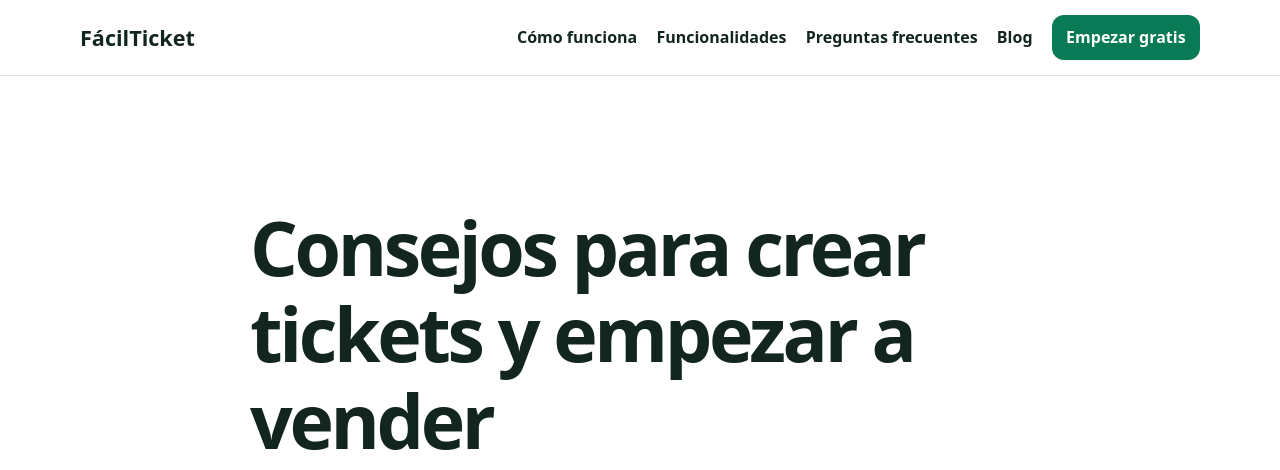
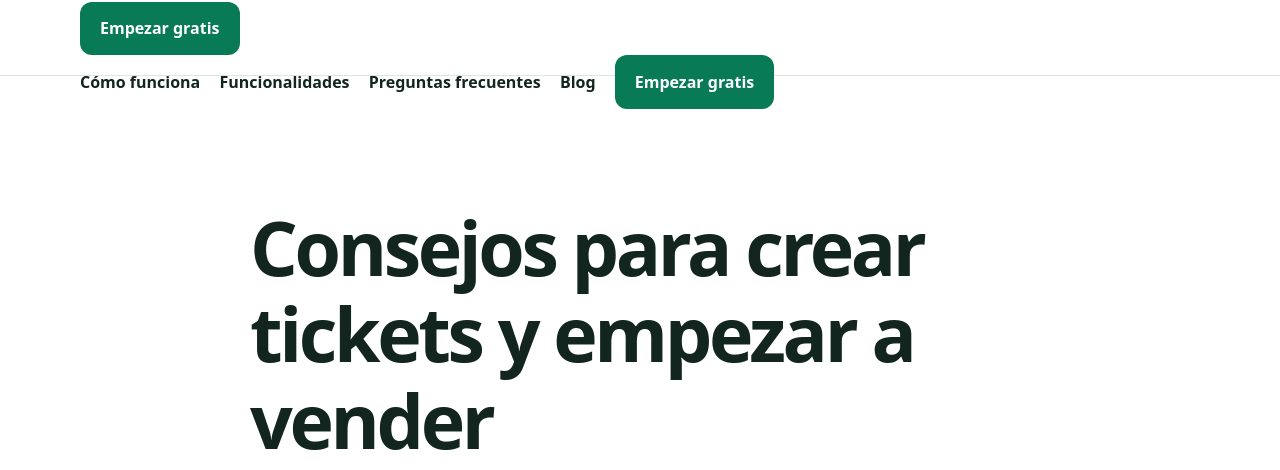
Before and after one commit to apleal/facilticket-web, a Flask app: page /blog/ in a window 1280 px wide. Shown: the top 470 px of the page. Run offline with Flask 3, Linux system fonts and the light colour scheme.

Commit message:
Rediseña la cabecera y carga el sistema visual

```diff
--- a/app/templates/base.html
+++ b/app/templates/base.html
@@ -14,20 +14,32 @@
   <meta property="og:description" content="{{ description }}">
   <meta property="og:url" content="{{ canonical }}">
   <link rel="stylesheet" href="{{ url_for('static', filename='css/styles.css') }}">
+  <link rel="stylesheet" href="{{ url_for('static', filename='css/design-system.css') }}">
 </head>
 <body>
   <a class="skip-link" href="#contenido">Saltar al contenido</a>
   <header class="site-header">
-    <a class="brand" href="/">FácilTicket</a>
-    <button class="menu-button" type="button" aria-expanded="false" aria-controls="main-nav">Menú</button>
+    <div class="header-inner">
+    <a class="brand" href="/" aria-label="FácilTicket, inicio">
+      <span class="brand-mark" aria-hidden="true"><span></span></span>
+      <span>Fácil<span>Ticket</span></span>
+    </a>
+    <div class="header-mobile-actions">
+      <a class="button button-primary button-compact mobile-cta" href="{{ registration_url }}">Empezar gratis</a>
+      <button class="menu-button" type="button" aria-expanded="false" aria-controls="main-nav">
+        <span class="visually-hidden">Abrir menú</span>
+        <span class="menu-icon" aria-hidden="true"></span>
+      </button>
+    </div>
     <nav id="main-nav" aria-label="Navegación principal">
       <a href="/como-funciona/">Cómo funciona</a>
       <a href="/funcionalidades/">Funcionalidades</a>
       <a href="/preguntas-frecuentes/">Preguntas frecuentes</a>
       <a href="/blog/">Blog</a>
       {% if login_url %}<a href="{{ login_url }}">Entrar</a>{% endif %}
-      <a class="button small" href="{{ registration_url }}">Empezar gratis</a>
+      <a class="button button-primary button-compact desktop-cta" href="{{ registration_url }}">Empezar gratis</a>
     </nav>
+    </div>
   </header>
   <main id="contenido">{% block content %}{% endblock %}</main>
   <footer class="site-footer">
```
